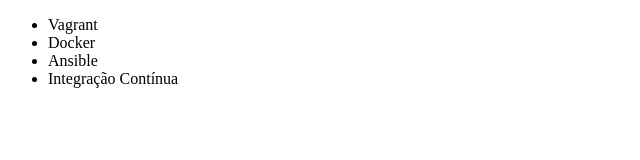
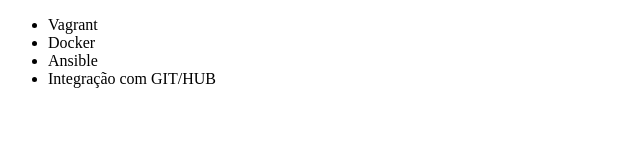
Before and after one commit to arsjunior17/GIT, a plain HTML site: page index.html in a window 1280 px wide. Shown: the full height of the page, 0-640 px from the left. Drawn offline with Linux system fonts and the light colour scheme.

Commit message:
Alterando o conteúdo da página

```diff
--- a/index.html
+++ b/index.html
@@ -9,7 +9,7 @@
         <li>Vagrant</li>
         <li>Docker</li>
         <li>Ansible</li>
-        <li>Integração Contínua</li>
+        <li>Integração com GIT/HUB</li>
     </ul>
 </body>
 </html>
```
